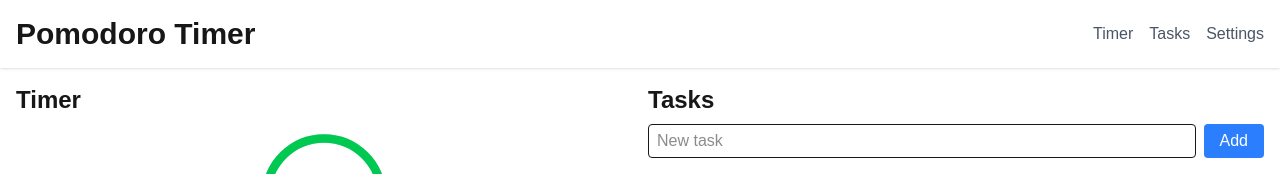
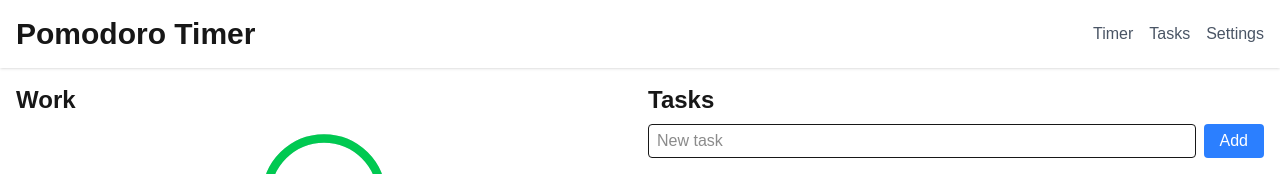
Before and after one commit to JBrady/Pomodoro-Timer, a Next.js app: page / in a window 1280 px wide. Shown: the top 174 px of the page. Built offline with nearby package versions, Linux system fonts and the light colour scheme.

Commit message:
chore: wire Settings values into Timer phase logic

```diff
--- a/components/Timer.tsx
+++ b/components/Timer.tsx
@@ -4,13 +4,25 @@ import React, { useState, useEffect, useRef } from 'react';
 
 interface TimerProps {
   initialMinutes?: number;
+  shortBreak?: number;
+  longBreak?: number;
+  autoStart?: boolean;
 }
 
-const Timer: React.FC<TimerProps> = ({ initialMinutes = 25 }) => {
+const Timer: React.FC<TimerProps> = ({
+  initialMinutes = 25,
+  shortBreak = 5,
+  longBreak = 15,
+  autoStart = false,
+}) => {
   const [timeLeft, setTimeLeft] = useState(initialMinutes * 60);
   const [isActive, setIsActive] = useState(false);
 
   const intervalRef = useRef<NodeJS.Timeout | null>(null);
+
+  // Session phase and cycle tracking
+  const [phase, setPhase] = useState<'work' | 'short' | 'long'>('work');
+  const [cycles, setCycles] = useState(0);
 
   const handleStartPause = () => {
     if (isActive) {
@@ -27,6 +39,8 @@ const Timer: React.FC<TimerProps> = ({ initialMinutes = 25 }) => {
   const handleReset = () => {
     if (intervalRef.current) clearInterval(intervalRef.current);
     setIsActive(false);
+    setPhase('work');
+    setCycles(0);
     setTimeLeft(initialMinutes * 60);
   };
 
@@ -34,21 +48,57 @@ const Timer: React.FC<TimerProps> = ({ initialMinutes = 25 }) => {
     if (timeLeft === 0) {
       if (intervalRef.current) clearInterval(intervalRef.current);
       setIsActive(false);
+
+      // Determine next phase
+      if (phase === 'work') {
+        const nextCycles = cycles + 1;
+        setCycles(nextCycles);
+        if (nextCycles % 4 === 0) {
+          setPhase('long');
+          setTimeLeft(longBreak * 60);
+        } else {
+          setPhase('short');
+          setTimeLeft(shortBreak * 60);
+        }
+      } else {
+        setPhase('work');
+        setTimeLeft(initialMinutes * 60);
+      }
+
+      // Auto-start next session
+      if (autoStart) {
+        intervalRef.current = setInterval(() => {
+          setTimeLeft(prev => prev - 1);
+        }, 1000);
+        setIsActive(true);
+      }
     }
-  }, [timeLeft]);
+  }, [timeLeft, phase, cycles, initialMinutes, shortBreak, longBreak, autoStart]);
 
   const minutes = Math.floor(timeLeft / 60);
   const seconds = timeLeft % 60;
 
-  // Progress circle calculations
-  const totalSeconds = initialMinutes * 60;
+  // Progress circle calculations based on phase
+  const totalSeconds =
+    phase === 'work'
+      ? initialMinutes * 60
+      : phase === 'short'
+      ? shortBreak * 60
+      : longBreak * 60;
+
   const radius = 54;
   const circumference = 2 * Math.PI * radius;
   const strokeDashoffset = circumference * (1 - timeLeft / totalSeconds);
 
   return (
     <div className="timer">
-      <h2 className="text-2xl font-bold">Timer</h2>
+      <h2 className="text-2xl font-bold">
+        {phase === 'work'
+          ? 'Work'
+          : phase === 'short'
+          ? 'Short Break'
+          : 'Long Break'}
+      </h2>
       <div className="relative w-32 h-32 mx-auto mt-4">
         <svg className="-rotate-90" width="100%" height="100%" viewBox="0 0 120 120">
           <circle className="stroke-current text-gray-300" strokeWidth={8} fill="transparent" r={radius} cx={60} cy={60} />
--- a/src/app/page.tsx
+++ b/src/app/page.tsx
@@ -25,7 +25,12 @@ export default function Home() {
         </div>
       </header>
       <main className="container mx-auto p-4 flex-grow grid grid-cols-1 md:grid-cols-2 gap-4">
-        <Timer initialMinutes={workDuration} />
+        <Timer
+          initialMinutes={workDuration}
+          shortBreak={shortBreak}
+          longBreak={longBreak}
+          autoStart={autoStart}
+        />
         <TaskList />
         <Settings
           workDuration={workDuration}
```
